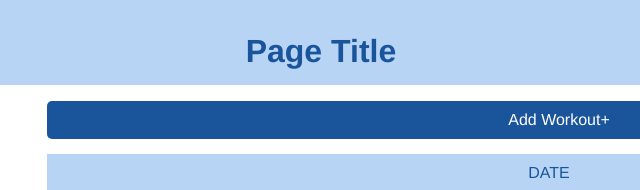
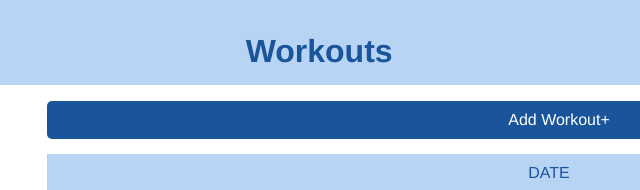
Before and after one commit to jeffreyyoung/track-my-fitness, a plain HTML site: page student/workouts.html in a window 1280 px wide. Shown: the top 190 px of the page, 81-721 px from the left. Drawn offline with Linux system fonts and the light colour scheme.

Commit message:
changed workouts title

```diff
--- a/student/workouts.html
+++ b/student/workouts.html
@@ -1,7 +1,7 @@
 <html>
 
 <head>
-    <title>Track My Fitness - Layout</title>
+    <title>Track My Fitness - Workouts</title>
     <meta name="viewport" content="width=device-width, initial-scale=1">
     <link type="text/css" rel="stylesheet" href="css/layout.css">
     <link type="text/css" rel="stylesheet" href="css/workouts.css">
@@ -15,7 +15,7 @@
                 <span class="logo">
 					<img src="logo.png">
 				</span>
-                <h1>Page Title</h1>
+                <h1>Workouts</h1>
                 <p>Rank: 3</p>
             </header>
 
```
